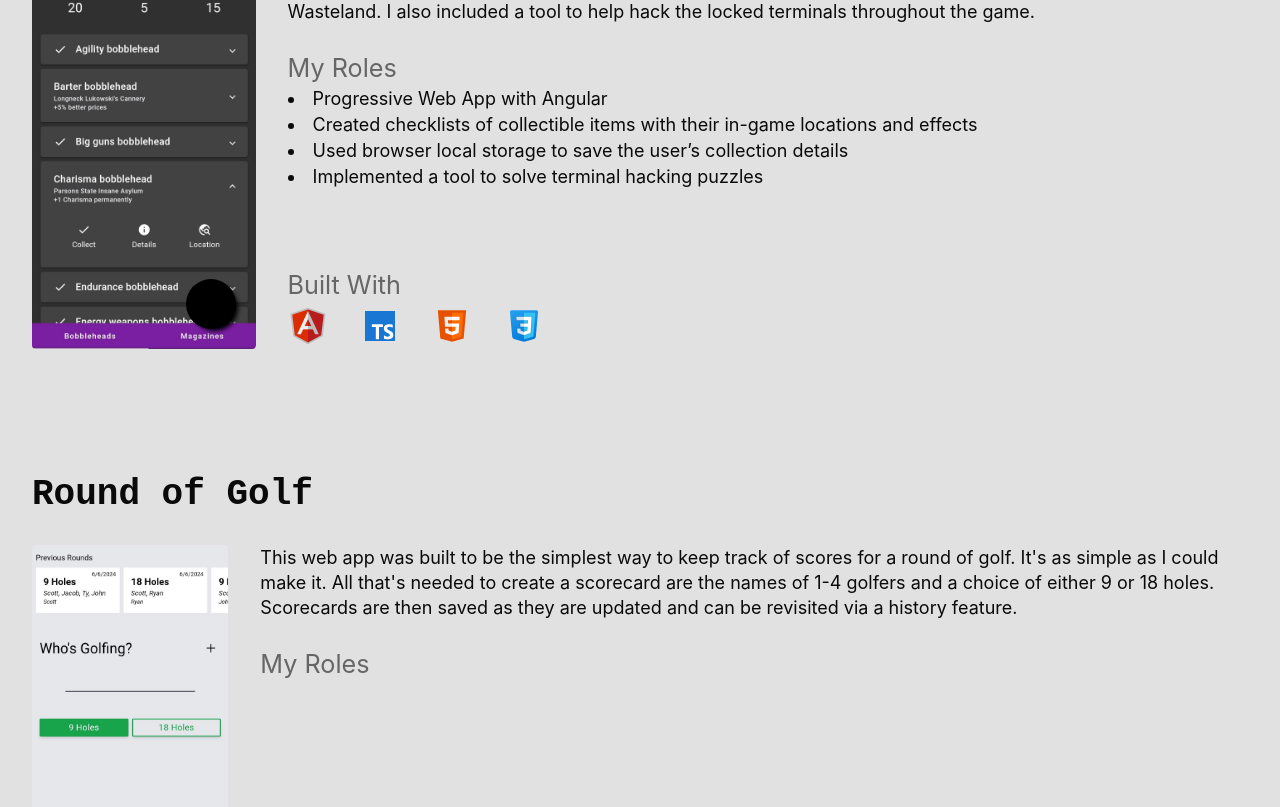
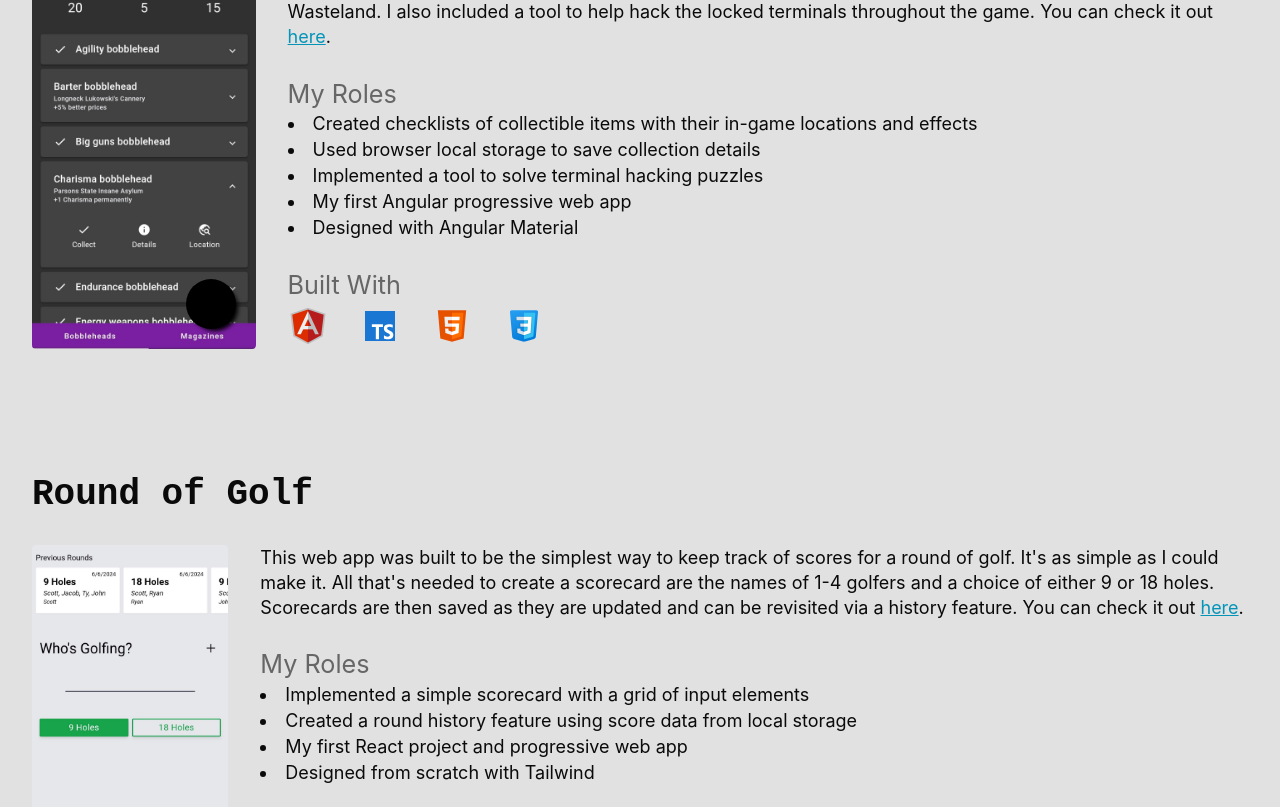
Before and after one commit to scoottrick/my-website, a Vue app: page / in a window 1280 px wide. Shown: the part 4693-5500 px from the top of the page. Built offline with nearby package versions, Linux system fonts and the light colour scheme; some icons are missing.

Commit message:
Adds roles to golf app and the ability to add links to projects

```diff
--- a/src/components/ProjectView.vue
+++ b/src/components/ProjectView.vue
@@ -14,6 +14,9 @@ const { project } = defineProps({
         <div class="details">
             <p>
                 {{ project.description }}
+                <span v-if="project.link">
+                    You can check it out <a :href="project.link" target="_blank">here</a>.</span
+                >
             </p>
             <div class="roles">
                 <h3>My Roles</h3>
--- a/src/data/portfolio-data.js
+++ b/src/data/portfolio-data.js
@@ -110,10 +110,10 @@ const perryvilleApp = createProjectData('Perryville Battlefield', digitalCorps,
     project:
         'The Perryville Battlefield app enhances the experience of visitors to Perryville Battlefield State Historic Site. The app provides a map of the park as well as additional details and historical context for the various stops along a guided tour of the battlefield.',
     roles: [
-        'My first Android project, though I worked on both Android and iOS apps',
         'Implemented a map view with an image overlay showing the park and its trails',
         'Created pages for a guided tour where users could read or listen to narrated details about each site',
-        'Marked important locations within the park using the Google Maps API'
+        'Marked important locations within the park using the Google Maps API',
+        'My first Android project, though I worked on both Android and iOS apps'
     ],
     techs: [TechList.android, TechList.java, TechList.ios, TechList.objectivec, TechList.googleMaps]
 });
@@ -121,10 +121,10 @@ const parksApp = createProjectData('Indiana State Parks', digitalCorps, 'in-park
     project:
         "This app provides an overview and information about a handful of Indiana's state parks. Users can use the app to find park details including a map, background information, photos and notable sites within the park.",
     roles: [
-        'My first iOS app',
         'Used Google Maps to implement park maps with pins to denote popular areas within them',
         'Created a gallery view to show park photos',
-        'Implemented simple controls for users to listen to local audio files'
+        'Implemented simple controls for users to listen to local audio files',
+        'My first iOS app'
     ],
     techs: [TechList.ios, TechList.objectivec, TechList.xcode, TechList.googleMaps]
 });
@@ -144,20 +144,28 @@ const mobileTechApp = createProjectData('Mobile Tech', 'Viavi Solutions, Inc', '
 
 // PERSONAL
 const falloutApp = createProjectData('Fallout 4 Buddy', null, 'fallout', {
+    link: 'https://fallout-4-buddy.web.app/',
     project:
         'Fallout 4 is a massive game with plenty of things to do and find. I built this web app to simplify my campaigns by allowing me to keep track of which collectible items I have found and the ones still scattered across the Wasteland. I also included a tool to help hack the locked terminals throughout the game.',
     roles: [
-        'Progressive Web App with Angular',
         'Created checklists of collectible items with their in-game locations and effects',
-        'Used browser local storage to save the user’s collection details',
-        'Implemented a tool to solve terminal hacking puzzles'
+        'Used browser local storage to save collection details',
+        'Implemented a tool to solve terminal hacking puzzles',
+        'My first Angular progressive web app',
+        'Designed with Angular Material'
     ],
     techs: [TechList.angular, TechList.typescript, TechList.html, TechList.css]
 });
 const golfApp = createProjectData('Round of Golf', null, 'golf', {
+    link: 'https://round-of-golf.web.app/',
     project:
         "This web app was built to be the simplest way to keep track of scores for a round of golf. It's as simple as I could make it. All that's needed to create a scorecard are the names of 1-4 golfers and a choice of either 9 or 18 holes. Scorecards are then saved as they are updated and can be revisited via a history feature.",
-    roles: [],
+    roles: [
+        'Implemented a simple scorecard with a grid of input elements',
+        'Created a round history feature using score data from local storage',
+        'My first React project and progressive web app',
+        'Designed from scratch with Tailwind'
+    ],
     techs: [TechList.react, TechList.javascript, TechList.tailwind, TechList.html]
 });
 
@@ -185,9 +193,10 @@ function createProjectData(name, group, path, details) {
     if (!details) {
         throw new Error('cannont create portfolio data');
     }
-    const { project, techs, roles } = details;
+    const { project, techs, roles, link } = details;
     return {
         id: ++projectId,
+        link,
         name,
         group,
         thumbnail: `/${baseDir}/${path}/thumb.jpg`,
```
